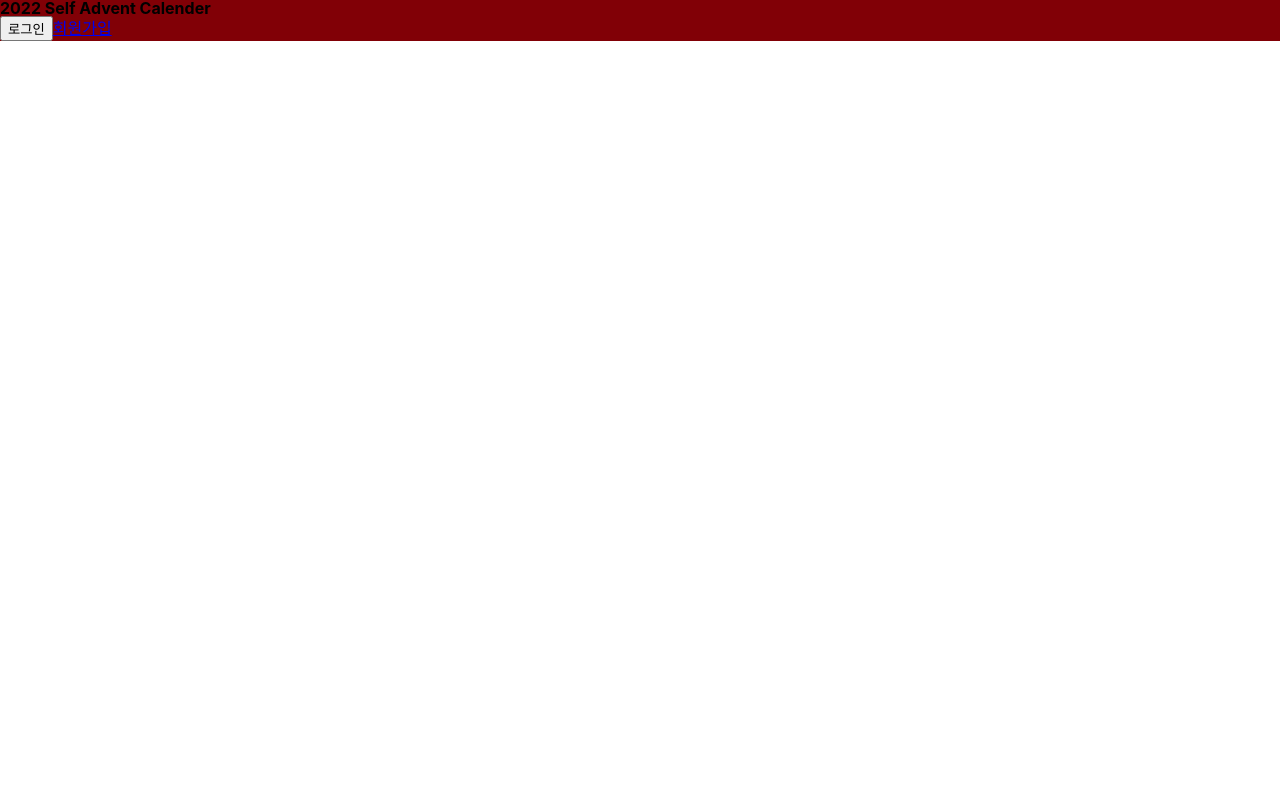
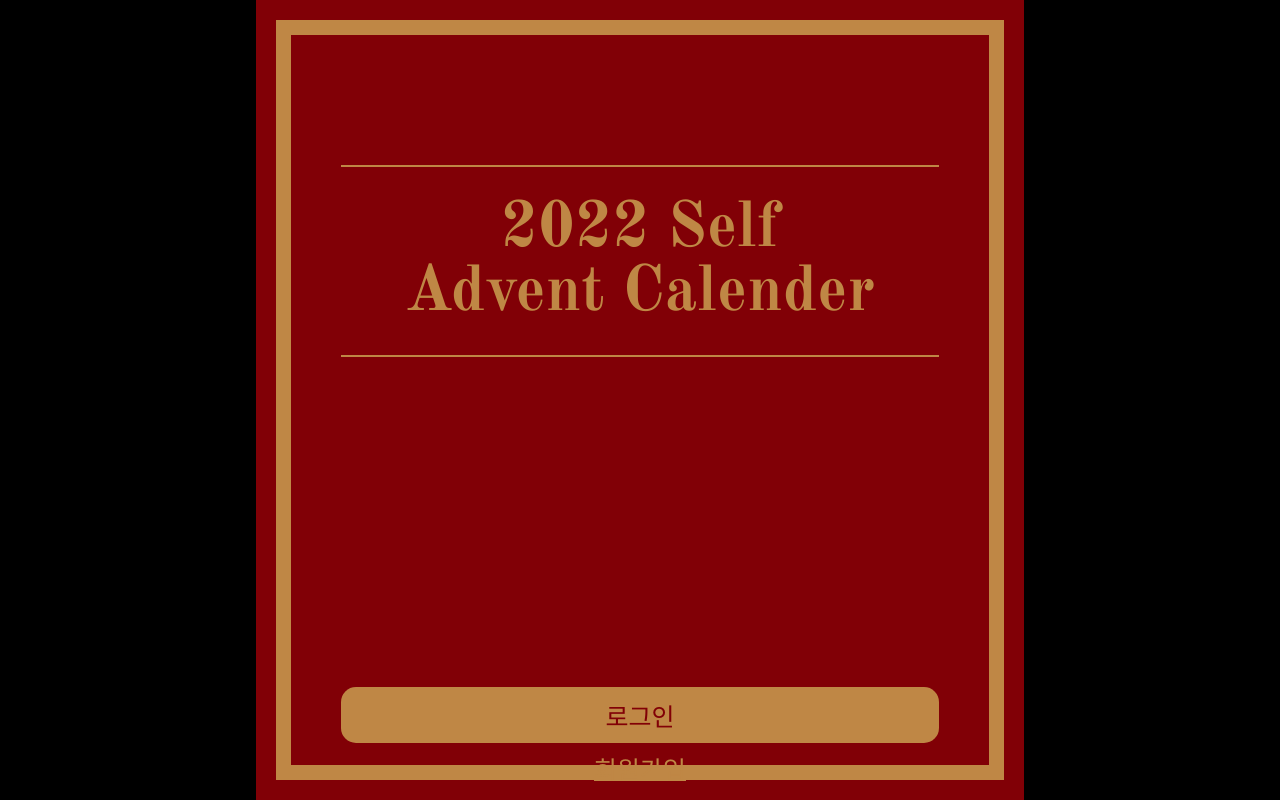
Before and after one commit to Gudolph/Client, a React (Create React App) app: page / in a window 1280 px wide. Built offline with nearby package versions, Linux system fonts and the light colour scheme.

Commit message:
STYLE: 렌딩 애니메이션 추가

```diff
--- a/package.json
+++ b/package.json
@@ -11,10 +11,10 @@
     "react": "^18.2.0",
     "react-bootstrap": "2.6.0",
     "react-dom": "^18.2.0",
-    "react-redux": "^8.0.5",
+    "react-redux": "8.0.5",
     "react-router-dom": "6.4.3",
     "react-scripts": "5.0.1",
-    "redux": "^4.2.0",
+    "redux": "4.2.0",
     "redux-persist": "^6.0.0",
     "redux-reducers": "^0.3.0",
     "web-vitals": "^2.1.0"
--- a/src/components/Home.js
+++ b/src/components/Home.js
@@ -1,14 +1,24 @@
 import React from "react";
 import { Link } from "react-router-dom";
+import styles from "../css/Home.module.css";
 
 const Home = () => {
   return (
-    <div>
-      <h1>2022 Self Advent Calender</h1>
-      <Link to="login">
-        <button type="button">로그인</button>
-      </Link>
-      <Link to="/signup">회원가입</Link>
+    <div id={styles.home}>
+      <h1 id={styles.title}>
+        2022 Self <br />
+        Advent Calender
+      </h1>
+      <div id={styles.gologin}>
+        <Link to="login">
+          <button type="button" id={styles.loginBT}>
+            로그인
+          </button>
+        </Link>
+        <Link to="/signup">
+          <span id={styles.signupLink}>회원가입</span>
+        </Link>
+      </div>
     </div>
   );
 };
--- a/src/components/Login.js
+++ b/src/components/Login.js
@@ -22,10 +22,10 @@ const Login = () => {
         password: password,
       });
       dispatch(setToken(data.jwt));
-      <h1>로그인 성공</h1>;
+      alert("환영합니다");
       setTimeout(() => {
         navigate("/");
-      }, 2000);
+      }, 1000);
     } catch (e) {
       console.log(e.response.data);
     }
--- a/src/css/App.module.css
+++ b/src/css/App.module.css
@@ -1,7 +1,15 @@
 @media (min-width: 768px) {
-
+    #main{
+        width: 768px;
+        margin-left: auto;
+        margin-right: auto;
+    }
 }
 
 #main{
+    width: 768px;
+    box-sizing: border-box;
     background-color: #810006;
+    padding: 20px;
+    height: 100vh;
 }
--- /dev/null
+++ b/src/css/Home.module.css
@@ -0,0 +1,72 @@
+@import url('https://fonts.googleapis.com/css2?family=Old+Standard+TT:ital,wght@0,400;0,700;1,400&display=swap');
+
+a{
+    text-decoration: none;
+}
+
+@keyframes fadein {
+    from {
+        opacity: 0;
+    }
+    to {
+        opacity: 1;
+    }
+}
+
+#home{
+    box-sizing: border-box;
+    border: 15px solid #BF8745;
+    height: 100%;
+    transition-duration: 0.4s;
+    animation: fadein 1.5s;
+}
+#title{
+    font-family: 'Old Standard TT', serif;
+    font-size: 64px;
+    text-align: center;
+    color: #BF8745;
+
+    box-sizing: border-box;
+    border-top: 2px solid #BF8745;
+    border-bottom: 2px solid #BF8745;
+
+    margin: 130px 50px 0px 50px;
+    padding: 30px 0px 30px 0px;
+
+    transition-duration: 0.4s;
+}
+#gologin{
+    display: block;
+    box-sizing: border-box;
+    margin: 330px 50px 0px 50px;
+
+}
+#loginBT{
+    box-sizing: border-box;
+    border-radius: 15px;
+    border: none;
+    background-color: #BF8745;
+    color: #810006;
+    display: block;
+    padding: 10px 10px 10px 10px;
+    font-size: 25px;
+    width: 100%;
+    cursor: pointer;
+    transition-duration: 0.4s;
+}
+#loginBT:hover{
+    box-shadow: 0 12px 16px 0 rgba(0,0,0,0.24), 0 17px 50px 0 rgba(0,0,0,0.19);
+}
+#signupLink{
+    margin-top: 15px;
+    font-size: 25px;
+    display: block;
+    width: 100%;
+    text-align: center;
+    color: #BF8745;
+    text-decoration: solid underline #BF8745 1px;
+    transition-duration: 0.4s;
+}
+#signupLink:hover{
+    text-shadow: 0 2px 16px rgba(0,0,0,1);
+}
--- a/src/css/reset.css
+++ b/src/css/reset.css
@@ -86,6 +86,7 @@ video {
 
 body {
   line-height: 1;
+  background-color: black;
 }
 
 article,
```
Also changed, not shown: src/components/MyPage.js (added, +11 -0 lines), 2 other files (tests, documents, lock files or other folders).
